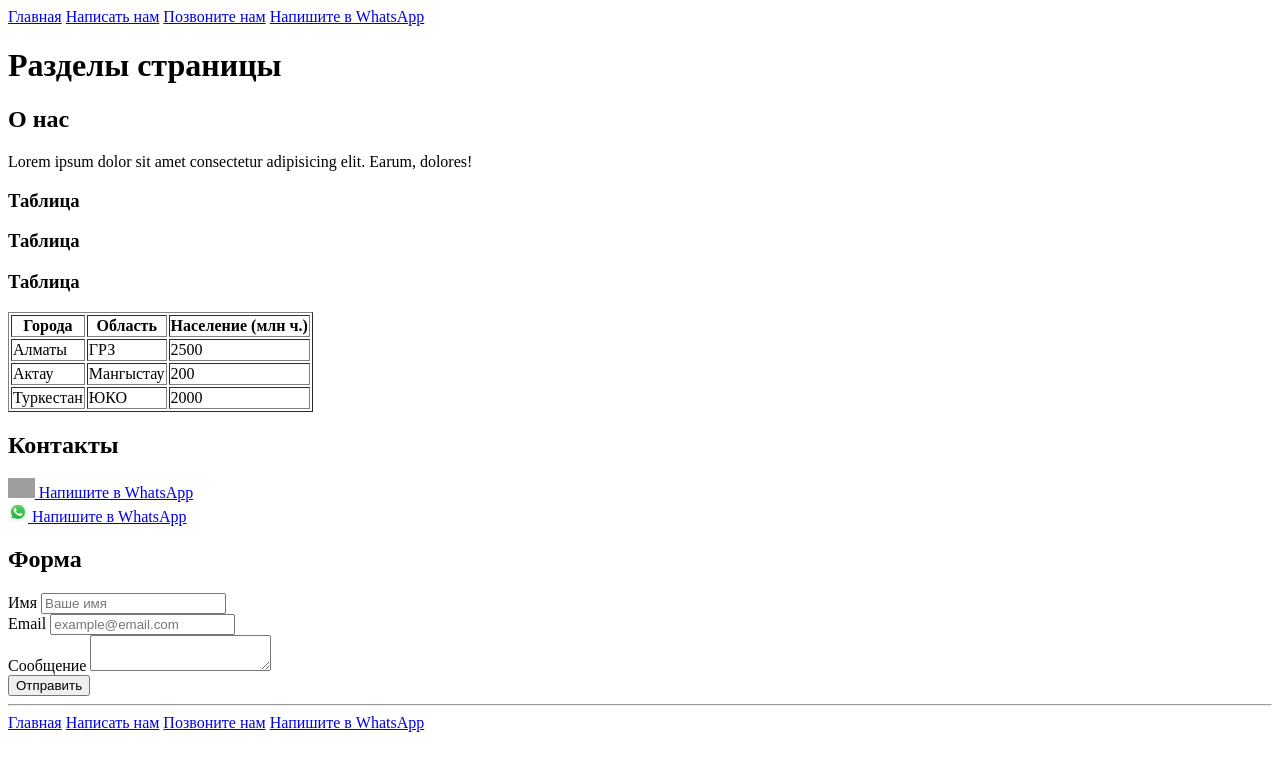
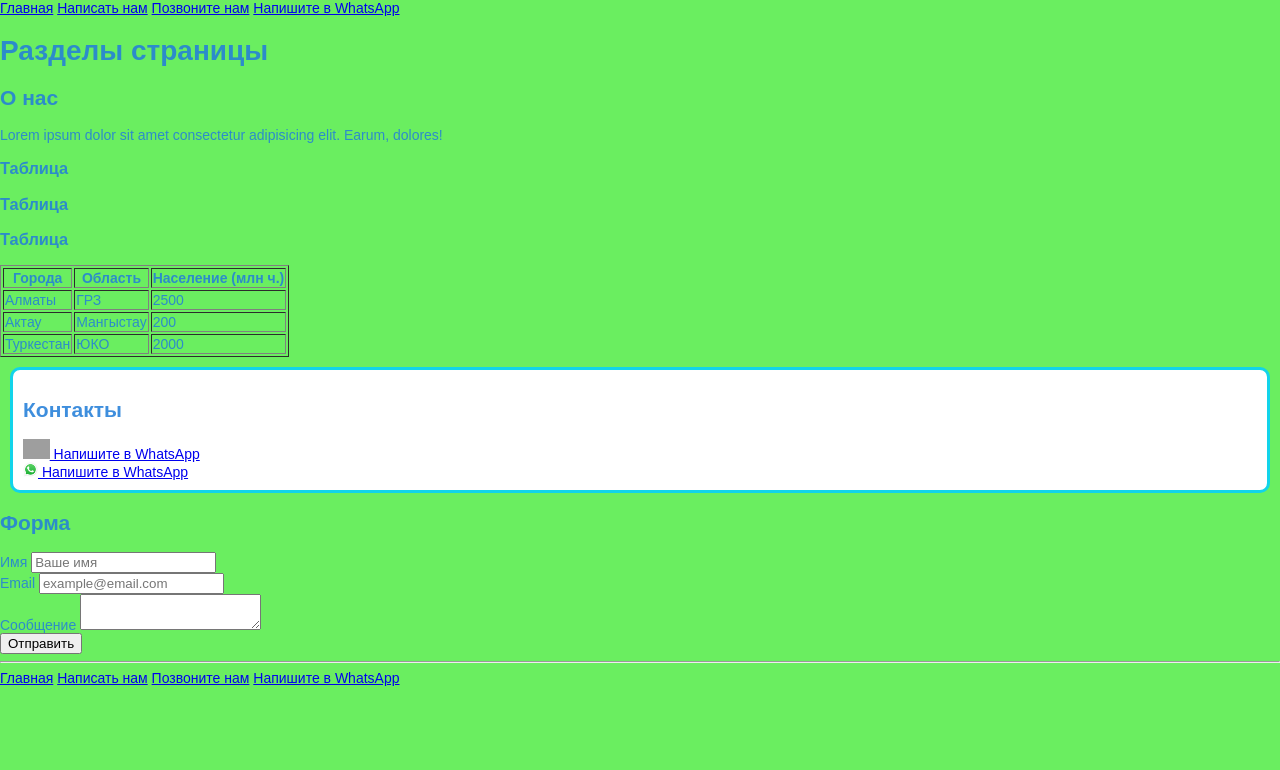
Before and after one commit to smartcastle2026/front, a plain HTML site: page lecture/sections.html in a window 1280 px wide. Drawn offline with Linux system fonts and the light colour scheme; grey boxes are pictures that could not be loaded.

Commit message:
CSS - первые стили

```diff
--- a/lecture/sections.html
+++ b/lecture/sections.html
@@ -5,7 +5,16 @@
     <meta name="viewport" content="width=device-width, initial-scale=1.0" />
     <title>Секции</title>
   </head>
-  <body>
+  <!-- <body bgcolor="skyblue" text="white"> -->
+  <body
+    style="
+      background-color: rgba(69, 234, 57, 0.801);
+      color: rgba(35, 126, 216, 0.877);
+      font-family: Arial, Helvetica, sans-serif;
+      font-size: 14px;
+      margin: 0px;
+    "
+  >
     <header>
       <a href="/index.html">Главная</a>
       <a href="mailto:smart.castle.school@gmail.com">Написать нам</a>
@@ -50,7 +59,15 @@
         </table>
       </section>
 
-      <section>
+      <section
+        style="
+          background-color: white;
+          padding: 10px;
+          margin: 10px;
+          border-radius: 10px;
+          border: 3px solid rgb(17, 212, 234);
+        "
+      >
         <h2>Контакты</h2>
         <a href="http://wa.me/77771234567">
           <img
@@ -61,7 +78,7 @@
         </a>
         <br />
         <a href="http://wa.me/77771234567">
-          <img src="/images/whatsapp.jpg" height="20" />
+          <img src="images/whatsapp.jpg" style="height: 15px; width: 15px" />
           Напишите в WhatsApp
         </a>
       </section>
```
